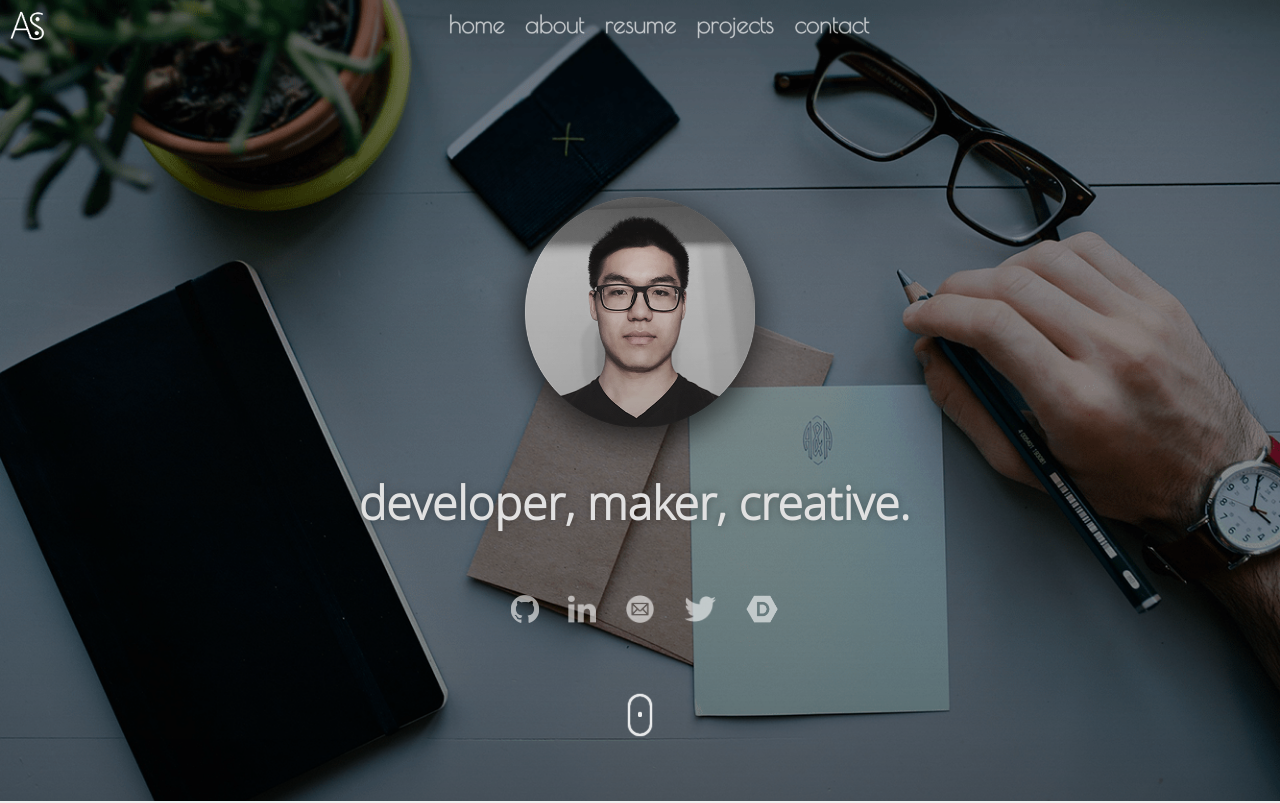
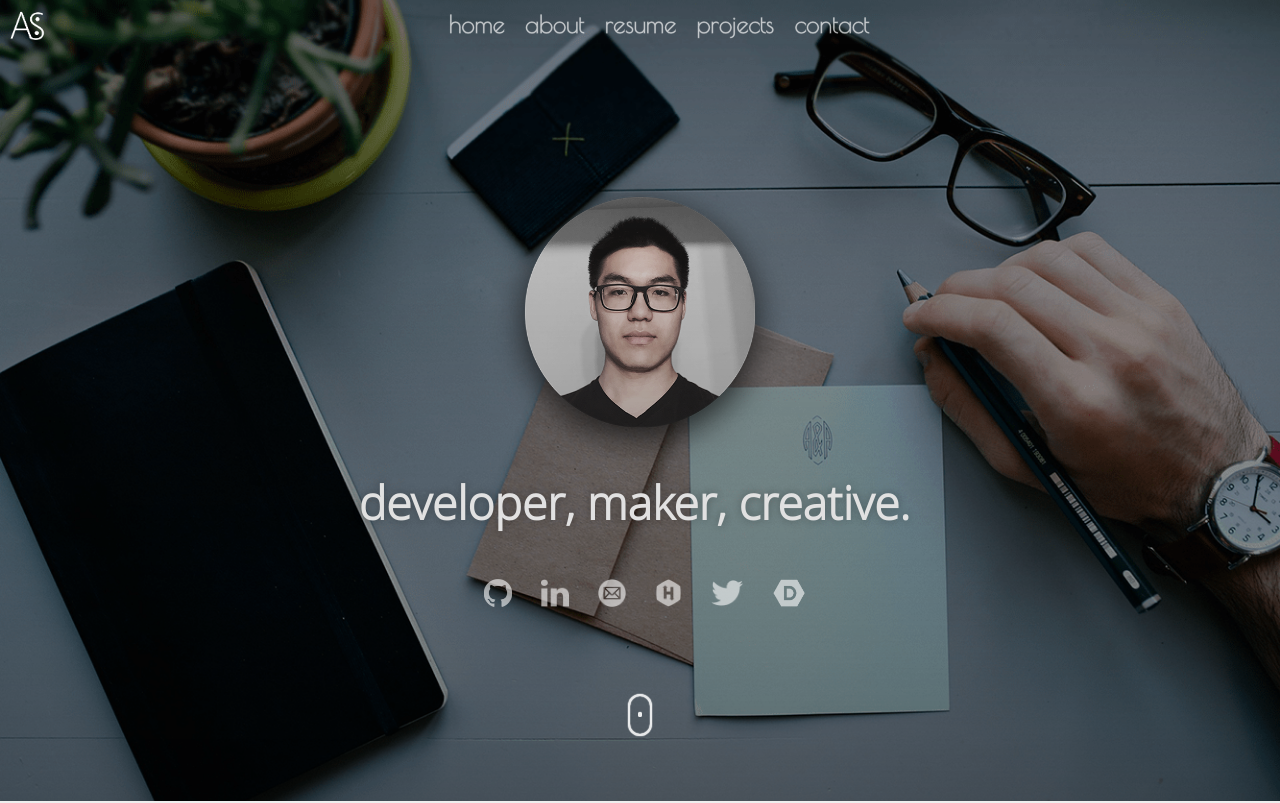
Before and after one commit to alexshi0000/alexshi0000.github.io, a plain HTML site: page index.html in a window 1280 px wide. Shown: the top 803 px of the page. Drawn offline with nearby package versions, Linux system fonts and the light colour scheme; animation ran at ten frames a second.

Commit message:
social hackerrank link

```diff
--- a/css/socials.css
+++ b/css/socials.css
@@ -15,7 +15,7 @@ ul#horizontal-list li {
 
 .socials-wrapper {
   z-index: 999;
-  bottom: 20.5vh;
+  bottom: 22.5vh;
   width: 100%;
   text-align: center;
   position: absolute;
--- a/index.html
+++ b/index.html
@@ -110,6 +110,7 @@
           <li><a href="https://github.com/alexshi0000" target="_blank"><img class="social-img" src="images/github-logo-white.png" alt="Github" /></a></li>
           <li><a href="https://www.linkedin.com/in/alexshi0000/" target="_blank"><img class="social-img" src="images/linkedin-logo-white.png" alt="Linkedin" /></a></li>
           <li><a href="mailto:yuanshi948@gmail.com"><img class="social-img" src="images/email-alt-white.png" alt="Email" /></a></li>
+          <li><a href="https://www.hackerrank.com/alphaHaxor"><img class="social-img" src="images/HackerRank_logo.png" alt="hackerrank" /></a></li>
           <li><a href="https://twitter.com/alexshi0000" target="_blank"><img class="social-img" src="images/twitter-logo-black.png" alt="Twitter" /></a></li>
           <li><a href="https://devpost.com/alexshi0000" target="_blank"><img class="social-img" src="images/devpost-logo-white.png" alt="Devpost" /></a></li>
         </ul>
```
Also changed, not shown: images/HackerRank_logo.png (added).
